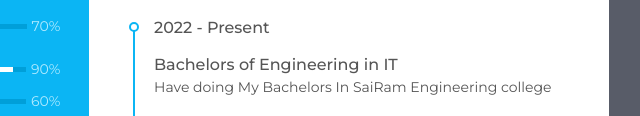
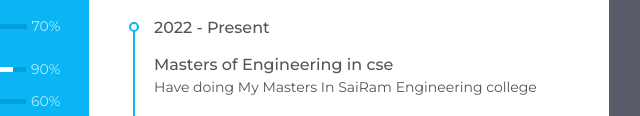
Before and after one commit to Afra245/My-Resume, a plain HTML site: page index.html in a window 1280 px wide. Shown: the part 684-800 px from the top of the page, 431-1071 px from the left. Drawn offline with Linux system fonts and the light colour scheme.

Commit message:
Update index.html

```diff
--- a/index.html
+++ b/index.html
@@ -169,8 +169,8 @@
             <li>
                 <div class="date">2022 - Present</div>
                 <div class="info">
-                     <p class="semi-bold">Bachelors of Engineering in IT </p>
-                  <p>Have doing My Bachelors In SaiRam Engineering college</p>
+                     <p class="semi-bold">Masters of Engineering in cse </p>
+                  <p>Have doing My Masters In SaiRam Engineering college</p>
                 </div>
             </li>
             <li>
```
